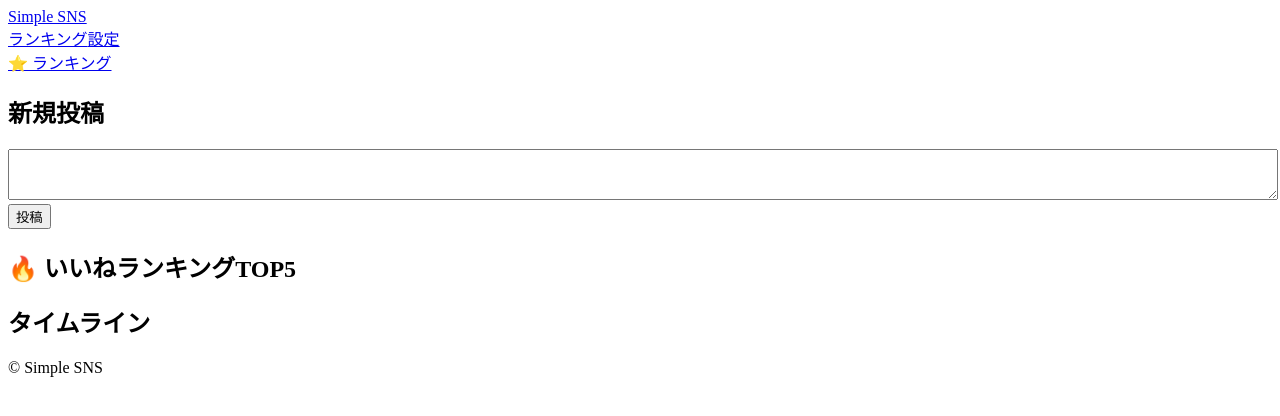
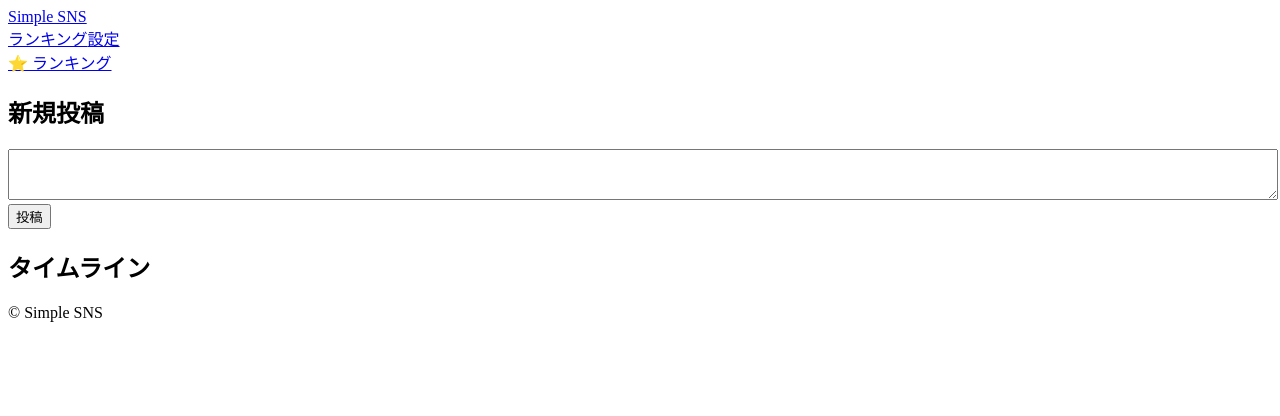
Before and after one commit to to9kuru/simple-sns, a Next.js app: page / in a window 1280 px wide. Shown: the top 416 px of the page. Built offline with nearby package versions, Linux system fonts and the light colour scheme.

Commit message:
Update page.js

```diff
--- a/app/page.js
+++ b/app/page.js
@@ -41,13 +41,8 @@ savePosts(newPosts);
 };
 
 
-const top5 = [...posts]
-.sort((a, b) => b.likes - a.likes)
-.slice(0, 5);
-
-
 return (
-<main>
+<>
 <div className="glass">
 <h2>新規投稿</h2>
 <textarea
@@ -60,27 +55,14 @@ style={{ width: "100%" }}
 </div>
 
 
-<div className="glass" style={{ marginTop: 20 }}>
-<h2>🔥 いいねランキングTOP5</h2>
-{top5.map((p) => (
-<div key={p.id} style={{ marginBottom: 10 }}>
-<a href={`/post/${p.id}`}>{p.text}</a>
-<div>👍 {p.likes}</div>
-</div>
-))}
-</div>
-
-
-<div style={{ marginTop: 20 }}>
 <h2>タイムライン</h2>
 {posts.map((p) => (
-<div className="glass" key={p.id} style={{ marginBottom: 14 }}>
+<div className="glass" key={p.id}>
 <p>{p.text}</p>
 <button onClick={() => likePost(p.id)}>👍 {p.likes}</button>
 <a href={`/post/${p.id}`} style={{ marginLeft: 10 }}>返信</a>
 </div>
 ))}
-</div>
-</main>
+</>
 );
 }
```
